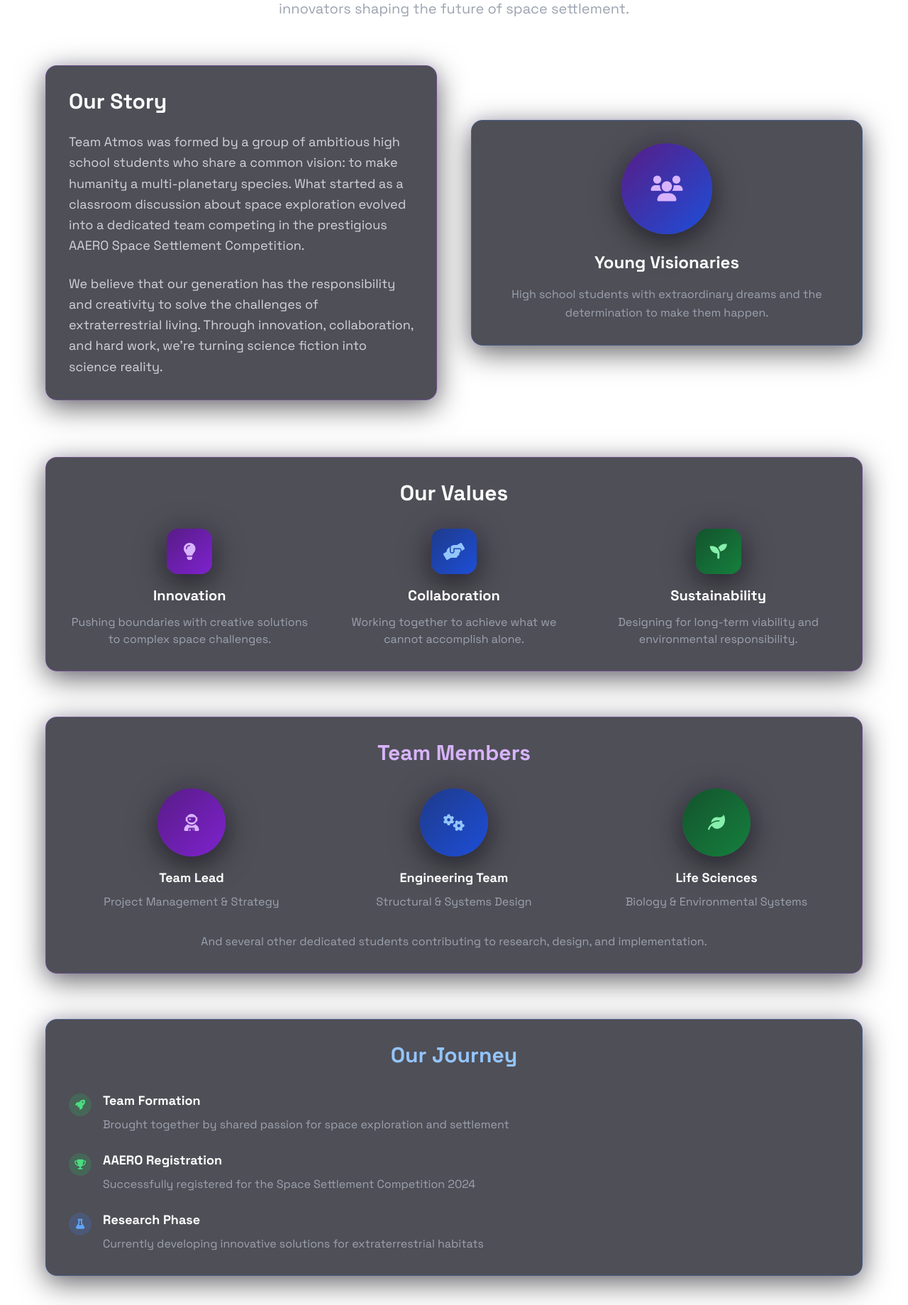
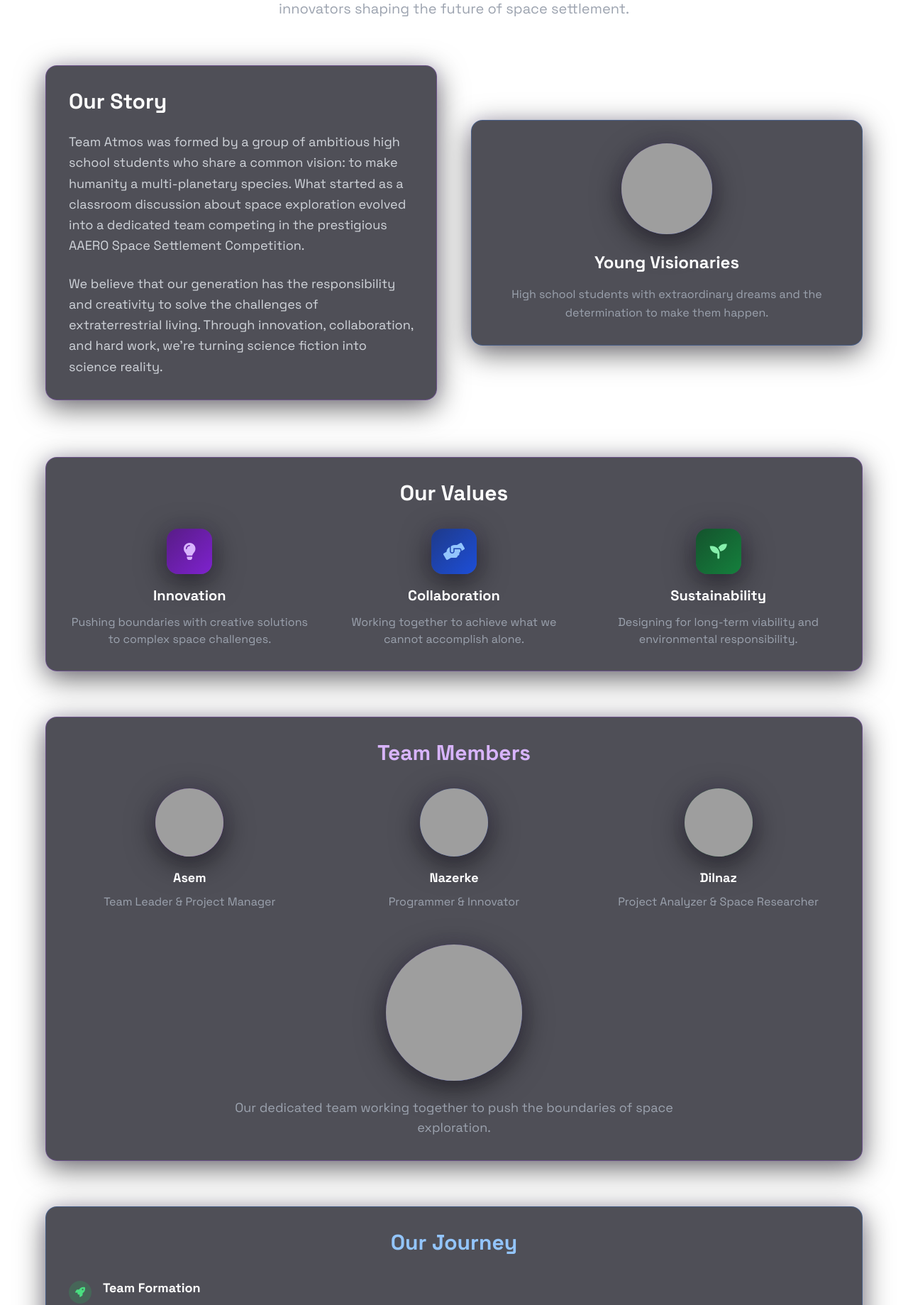
Before and after one commit to hanova-cmd/atmos_settle, a Django app: page /about/ in a window 1280 px wide. Shown: the part 261-2100 px from the top of the page at 71% size. Run offline with Django 5.2, Linux system fonts and the light colour scheme; some libraries are stand-ins or nearby versions; grey boxes are pictures that could not be loaded.

Commit message:
Update about page with real team photos and member info

```diff
--- a/theme/templates/about.html
+++ b/theme/templates/about.html
@@ -34,8 +34,9 @@
             <div class="relative">
                 <div class="glass-effect rounded-2xl p-8 border border-blue-500/30 deep-shadow">
                     <div class="text-center">
-                        <div class="w-32 h-32 bg-gradient-to-br from-purple-900 to-blue-700 rounded-full flex items-center justify-center mx-auto mb-6 deep-shadow">
-                            <i class="fas fa-users text-purple-300 text-4xl"></i>
+                        <!-- Заменил иконку на фото команды -->
+                        <div class="w-32 h-32 bg-gradient-to-br from-purple-900 to-blue-700 rounded-full flex items-center justify-center mx-auto mb-6 deep-shadow overflow-hidden">
+                            <img src="/static/img/team-photo.jpg" alt="Team Atmos" class="w-full h-full object-cover">
                         </div>
                         <h3 class="text-2xl font-black text-white mb-4">Young Visionaries</h3>
                         <p class="text-gray-400 leading-relaxed">
@@ -77,36 +78,43 @@
 
         <div class="glass-effect rounded-2xl p-8 border border-purple-500/30 deep-shadow">
             <h2 class="text-3xl font-black text-purple-300 mb-8 text-center">Team Members</h2>
-            <div class="grid md:grid-cols-2 lg:grid-cols-3 gap-6">
+            <div class="grid md:grid-cols-2 lg:grid-cols-3 gap-8">
                 <div class="text-center">
-                    <div class="w-24 h-24 bg-gradient-to-br from-purple-900 to-purple-700 rounded-full flex items-center justify-center mx-auto mb-4 deep-shadow">
-                        <i class="fas fa-user-astronaut text-purple-300 text-2xl"></i>
+                    <div class="w-24 h-24 bg-gradient-to-br from-purple-900 to-purple-700 rounded-full flex items-center justify-center mx-auto mb-4 deep-shadow overflow-hidden">
+                        <img src="/static/img/asem-photo.jpg" alt="Asem" class="w-full h-full object-cover">
                     </div>
-                    <h4 class="text-lg font-black text-white mb-2">Team Lead</h4>
-                    <p class="text-gray-400">Project Management & Strategy</p>
+                    <h4 class="text-lg font-black text-white mb-2">Asem</h4>
+                    <p class="text-gray-400">Team Leader & Project Manager</p>
                 </div>
 
                 <div class="text-center">
-                    <div class="w-24 h-24 bg-gradient-to-br from-blue-900 to-blue-700 rounded-full flex items-center justify-center mx-auto mb-4 deep-shadow">
-                        <i class="fas fa-cogs text-blue-300 text-2xl"></i>
+                    <div class="w-24 h-24 bg-gradient-to-br from-blue-900 to-blue-700 rounded-full flex items-center justify-center mx-auto mb-4 deep-shadow overflow-hidden">
+                        <img src="/static/img/nazerke-photo.jpg" alt="Nazerke" class="w-full h-full object-cover">
                     </div>
-                    <h4 class="text-lg font-black text-white mb-2">Engineering Team</h4>
-                    <p class="text-gray-400">Structural & Systems Design</p>
+                    <h4 class="text-lg font-black text-white mb-2">Nazerke</h4>
+                    <p class="text-gray-400">Programmer & Innovator</p>
                 </div>
 
+                <!-- Dilnaz -->
                 <div class="text-center">
-                    <div class="w-24 h-24 bg-gradient-to-br from-green-900 to-green-700 rounded-full flex items-center justify-center mx-auto mb-4 deep-shadow">
-                        <i class="fas fa-leaf text-green-300 text-2xl"></i>
+                    <div class="w-24 h-24 bg-gradient-to-br from-green-900 to-green-700 rounded-full flex items-center justify-center mx-auto mb-4 deep-shadow overflow-hidden">
+                        <img src="/static/img/dilnaz-photo.jpg" alt="Dilnaz" class="w-full h-full object-cover">
                     </div>
-                    <h4 class="text-lg font-black text-white mb-2">Life Sciences</h4>
-                    <p class="text-gray-400">Biology & Environmental Systems</p>
+                    <h4 class="text-lg font-black text-white mb-2">Dilnaz</h4>
+                    <p class="text-gray-400">Project Analyzer & Space Researcher</p>
                 </div>
             </div>
 
-            <div class="mt-8 text-center">
-                <p class="text-gray-400">
-                    And several other dedicated students contributing to research, design, and implementation.
-                </p>
+            <!-- Фото команды под Team Members -->
+            <div class="mt-12 text-center">
+                <div class="max-w-2xl mx-auto">
+                    <div class="w-48 h-48 bg-gradient-to-br from-purple-900 to-blue-700 rounded-full flex items-center justify-center mx-auto mb-6 deep-shadow overflow-hidden">
+                        <img src="/static/img/team-members-photo.jpg" alt="Team Members" class="w-full h-full object-cover">
+                    </div>
+                    <p class="text-gray-400 text-lg">
+                        Our dedicated team working together to push the boundaries of space exploration.
+                    </p>
+                </div>
             </div>
         </div>
 
```
